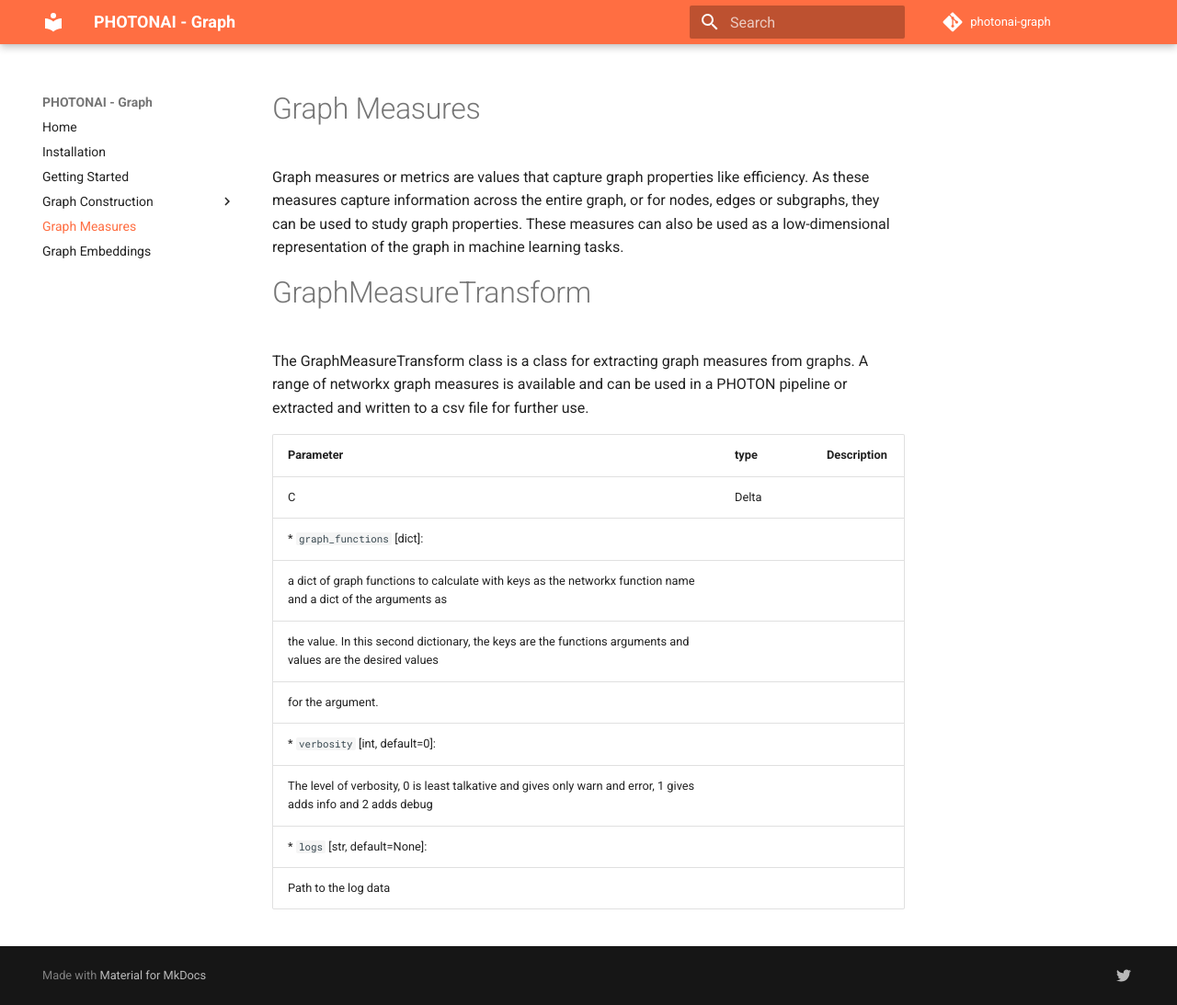
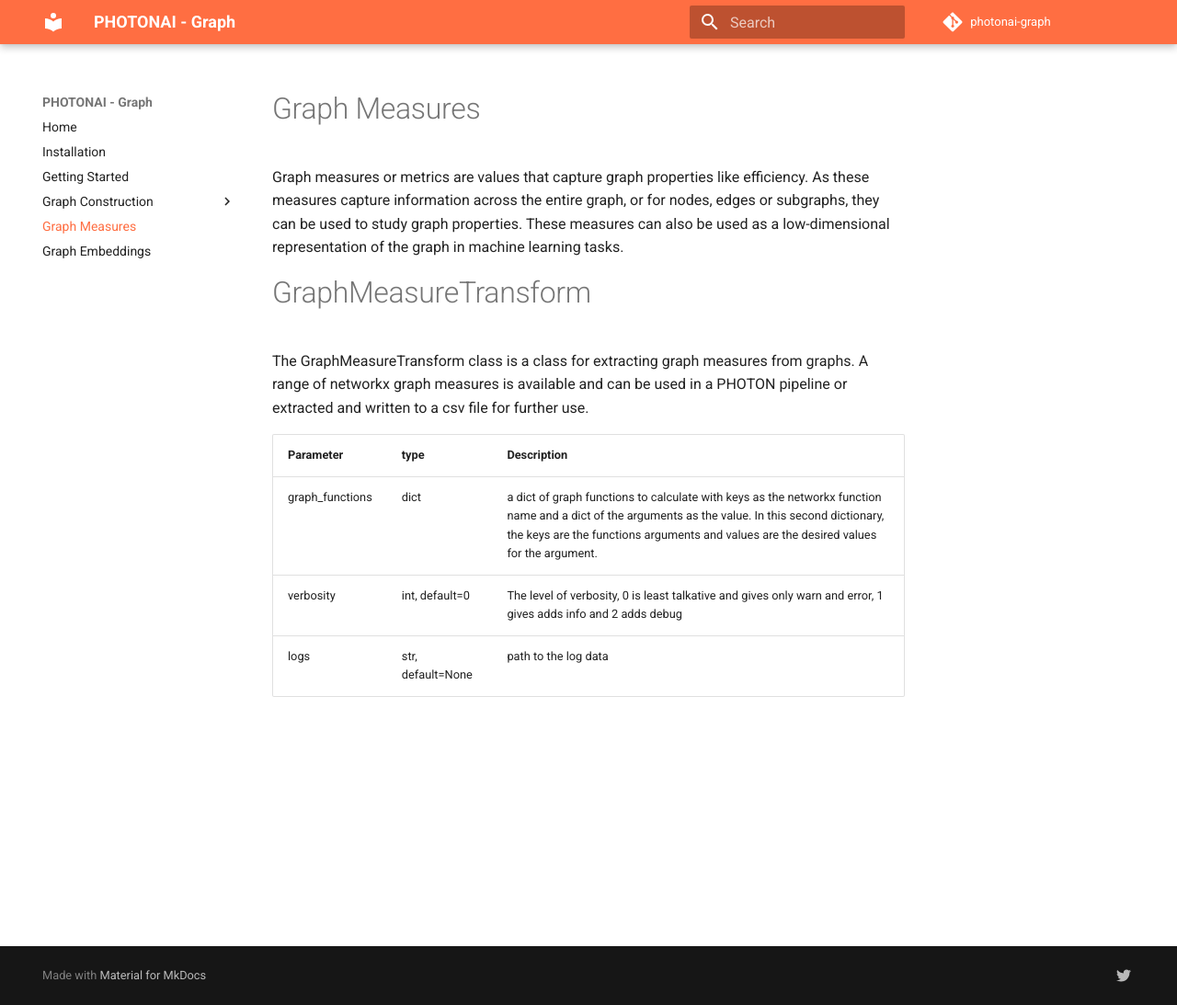
Before and after one commit to wwu-mmll/photonai_graph, an MkDocs documentation site: the page built from documentation/docs/graph_measures.md, in a window 1280 px wide and 1093 px high. Shown: the whole window at 92% size. Built offline with MkDocs 1.6.1 and Material for MkDocs 9.7.7, drawn with Linux system fonts in a browser that asks for light colours; comment, search, counter and statistics services are not loaded.

Commit message:
Update graph_measures.md

```diff
--- a/documentation/docs/graph_measures.md
+++ b/documentation/docs/graph_measures.md
@@ -8,12 +8,6 @@ The GraphMeasureTransform class is a class for extracting graph measures from gr
 
 | Parameter | type | Description |
 | -----     | ----- | ----- |
-| C     | Delta |
-    * `graph_functions` [dict]:
-        a dict of graph functions to calculate with keys as the networkx function name and a dict of the arguments as
-	the value. In this second dictionary, the keys are the functions arguments and values are the desired values
-	for the argument.
-    * `verbosity` [int, default=0]:
-        The level of verbosity, 0 is least talkative and gives only warn and error, 1 gives adds info and 2 adds debug
-    * `logs` [str, default=None]:
-        Path to the log data
+| graph_functions | dict | a dict of graph functions to calculate with keys as the networkx function name and a dict of the arguments as the value. In this second dictionary, the keys are the functions arguments and values are the desired values for the argument. |
+| verbosity | int, default=0 | The level of verbosity, 0 is least talkative and gives only warn and error, 1 gives adds info and 2 adds debug |
+| logs | str, default=None | path to the log data |
```
